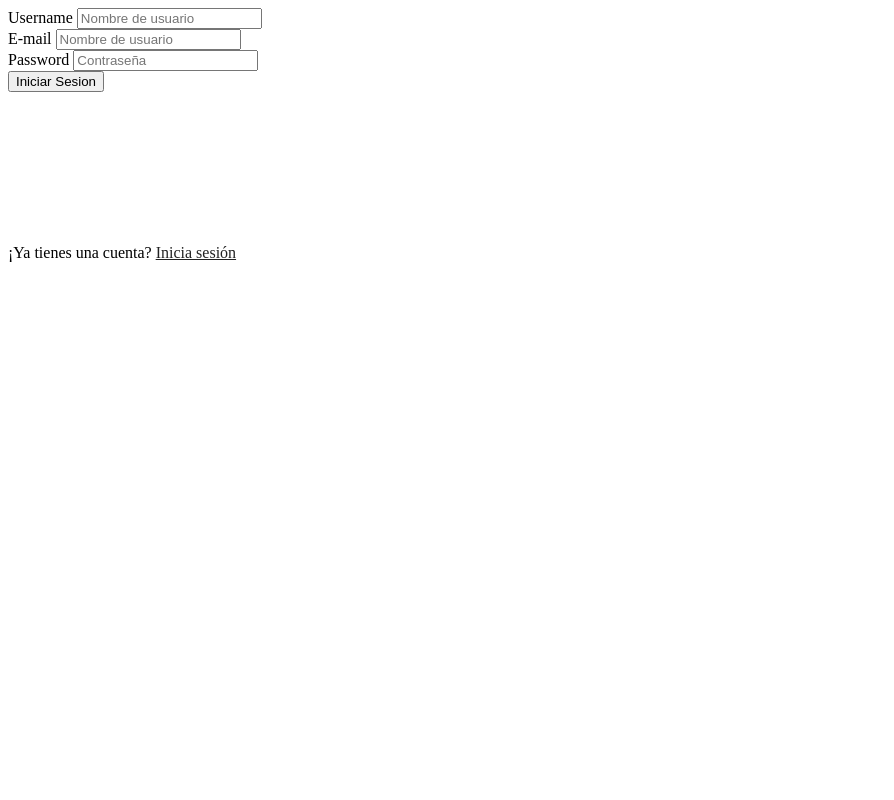
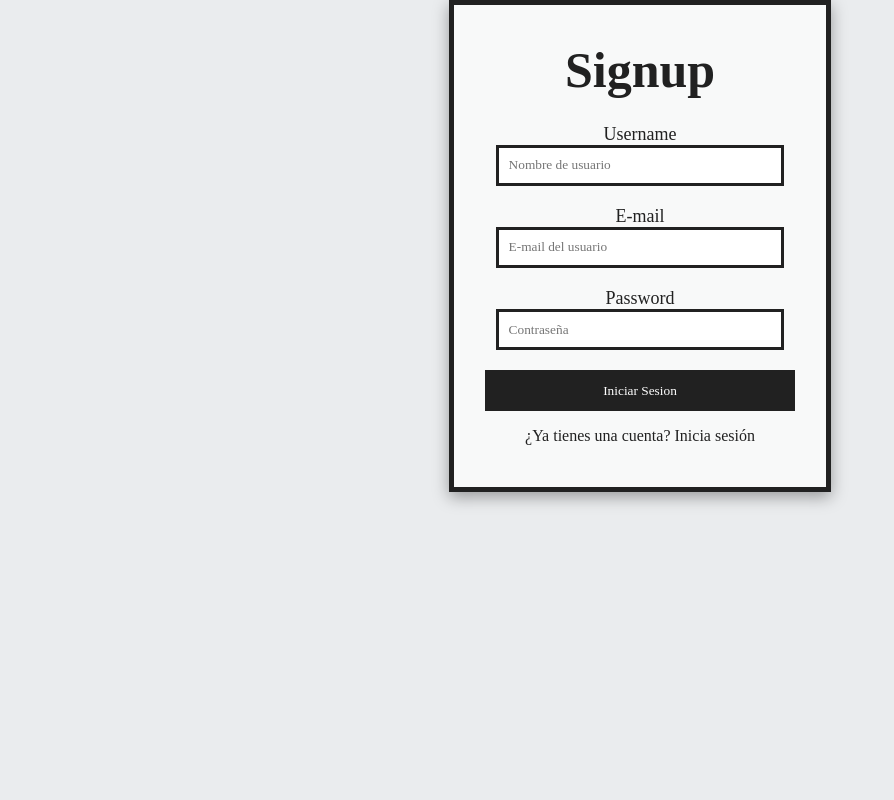
Before and after one commit to rechtenbann/V-chan, a PHP site: page /views/signup.php in a window 1280 px wide. Shown: the whole page, without its empty margins (0-894 px from the left). Run offline with PHP 8.4, Linux system fonts and the light colour scheme.

Commit message:
Diseño de login y signup

```diff
--- /dev/null
+++ b/css/form.css
@@ -0,0 +1,55 @@
+body{
+    margin:0px;
+    background: #eaecee;
+}
+
+.containerForm{
+    width: 25%;
+    padding: 2%;
+    background: #f8f9f9;
+    border: 5px solid #212121;
+    box-shadow: rgba(0, 0, 0, 0.35) 0px 5px 15px;
+}
+
+label{
+    font-size: 18px;
+    font-family: AnimeAce;
+    color: #212121;
+    margin-bottom: 0.5%;
+}
+
+p{
+    color: #212121;
+}
+
+.inputSubmitForm{
+    width: 97%;
+    padding:3%;
+    font-family: AnimeAce;
+    background: #212121;
+    color: #fff;
+    border: 3px solid #212121;
+    cursor: pointer;
+}
+
+.inputTextForm{
+    width: 90%;
+    padding:3%;
+    font-family: AnimeAce;
+    color: #212121;
+    border: 3px solid #212121;
+    outline: none;
+    transition: box-shadow 0.3s ease;;
+}
+
+.inputTextForm:focus{
+    box-shadow: rgba(0, 0, 0, 0.35) 0px 5px 15px;
+}
+
+h3{
+    color: #212121;
+    font-size: 50px;
+    font-family: AnimeAce;
+    margin-top: 10px;
+    margin-bottom: 25px;
+}
--- a/views/signup.php
+++ b/views/signup.php
@@ -1,33 +1,30 @@
 <link rel="stylesheet" href="https://cdnjs.cloudflare.com/ajax/libs/font-awesome/6.5.0/css/all.min.css" integrity="sha384-ZM+Igh7tGha7ZoD/eSJK2FAzWy0Z6q95u7XN2ogb+NLKpZvgTqTcBE8t+/xDSm/C" crossorigin="anonymous">
+<link rel="stylesheet" href="css/form.css">
 
-    <div >
+<div align="center">
+    <div class="containerForm">
+        <h3>Signup</h3>
         <form method="POST" >
-            <div>
-                <label for="login__username">
-                    <span class="hidden">Username</span>
-                </label>
-                <input autocomplete="username" id="login__username" type="text" name="nombre" class="form__input" placeholder="Nombre de usuario" required>
+            <div style="margin-bottom:20px;">
+                <label for="login__username">Username</label>
+                <input autocomplete="username" id="login__username" type="text" name="nombre" class="form__input inputTextForm" placeholder="Nombre de usuario" required>
             </div>
-            <div >
-                <label for="login__username">
-                    <span class="hidden">E-mail</span>
-                </label>
-                <input autocomplete="username" id="login__username" type="text" name="email" class="form__input" placeholder="Nombre de usuario" required>
+            <div style="margin-bottom:20px;">
+                <label for="login__username">E-mail</label>
+                <input autocomplete="username" id="login__username" type="text" name="email" class="form__input inputTextForm" placeholder="E-mail del usuario" required>
             </div>
-            <div >
-                <label for="login__password">
-                    <span class="hidden">Password</span>
-                </label>
-                <input id="login__password" type="password" name="contra" class="form__input" placeholder="Contraseña" required>
+            <div style="margin-bottom:20px;">
+                <label for="login__password">Password</label>
+                <input id="login__password" type="password" name="contra" class="form__input inputTextForm" placeholder="Contraseña" required>
             </div>
-            <div >
-                <input type="submit" value="Iniciar Sesion">
+            <div style="margin-top:10px;">
+                <input type="submit" value="Iniciar Sesion" class="inputSubmitForm">
             </div>
         </form>
-        <p class="text--center">¡Ya tienes una cuenta? <a href="login.php"  style="color:#212121;">Inicia sesión</a>
-            <svg class="icon">
+        <p class="text--center" style="font-family:AnimeAce;">¿Ya tienes una cuenta? <a href="login.php"  style="color:#212121; text-decoration:none;">Inicia sesión</a>
+            <!-- <svg class="icon">
                 <use xlink:href="#icon-arrow-right"></use>
-            </svg>
+            </svg> -->
         </p>
     </div>
-    </div>
+</div>
```
Also changed, not shown: views/login.php (+17 -16 lines).
